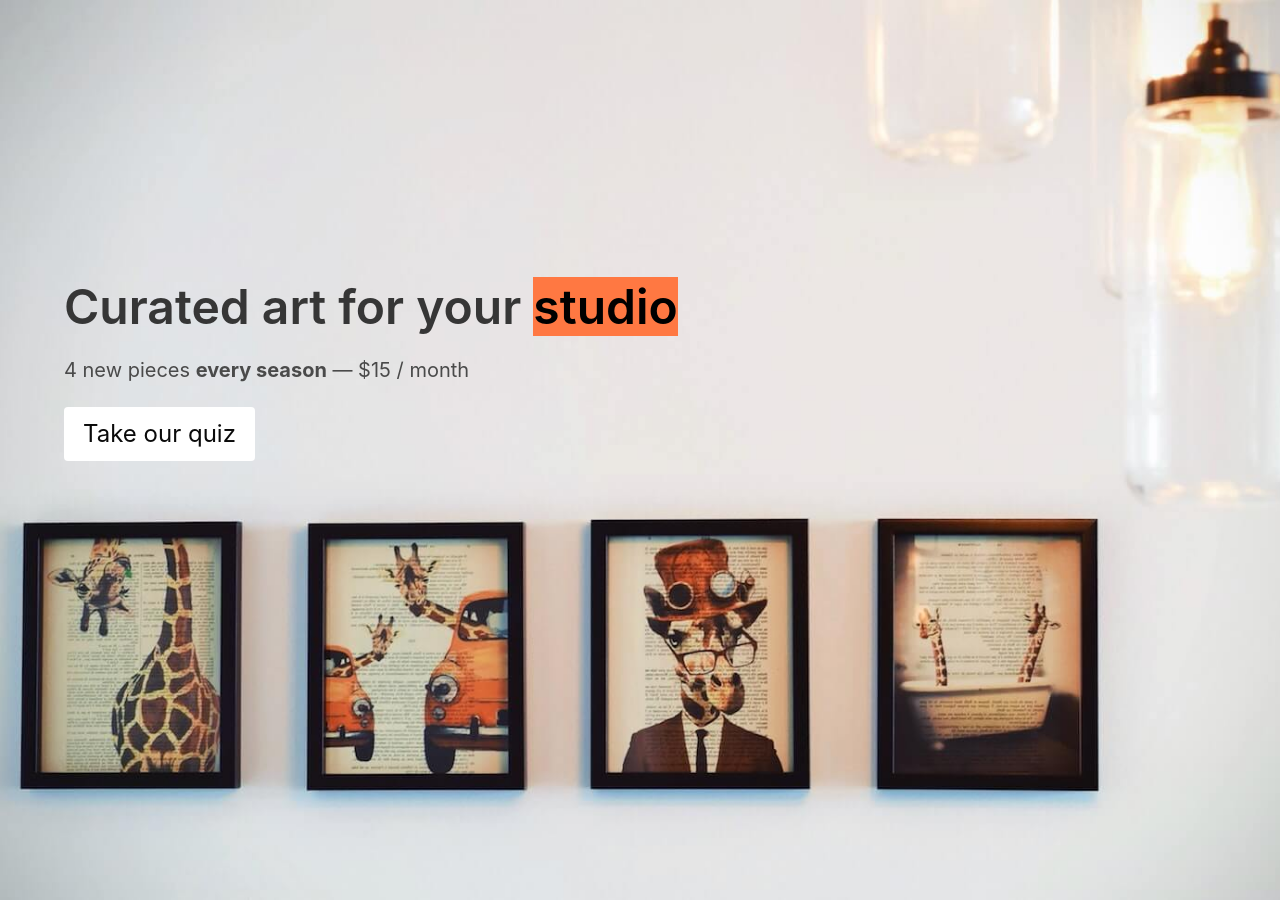
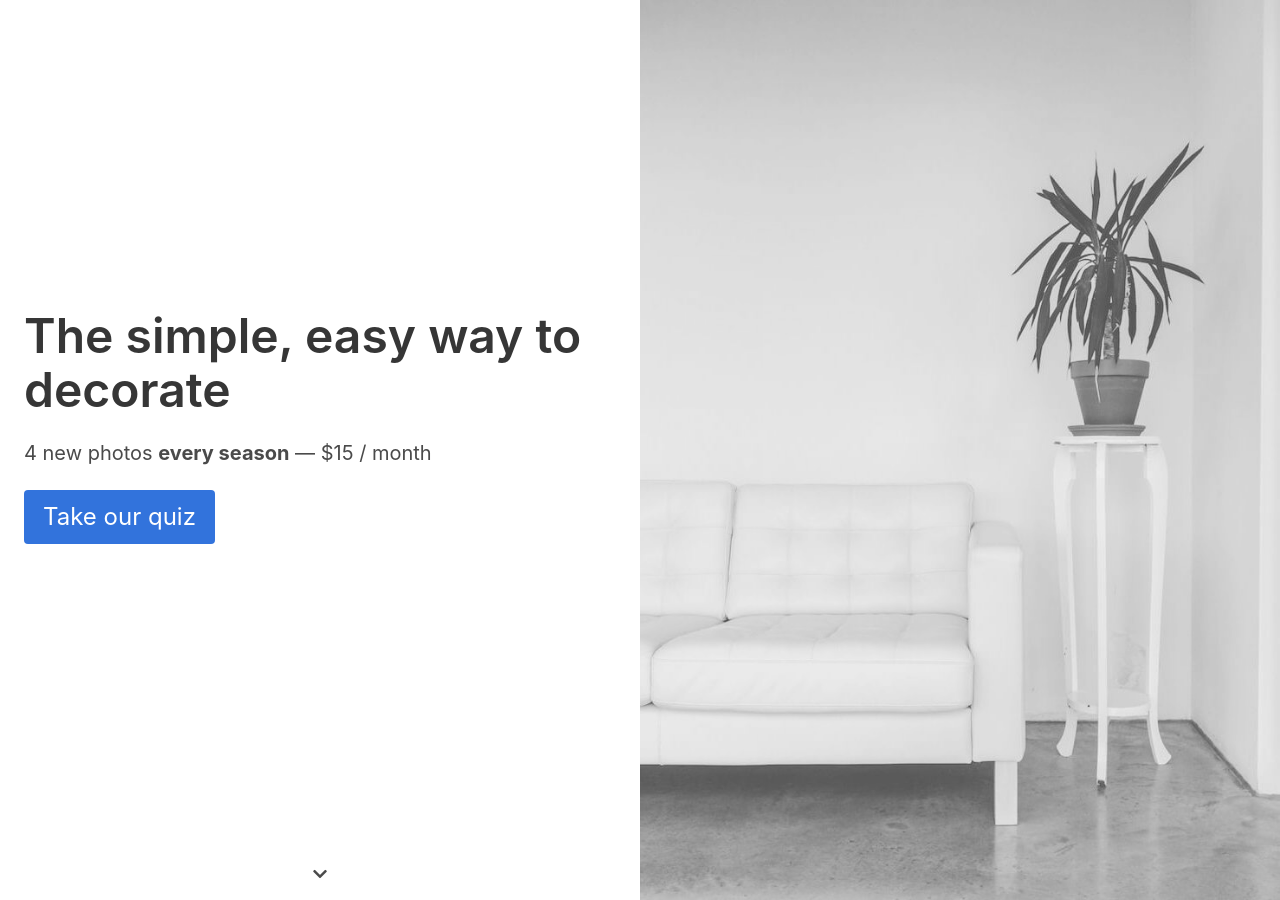
Before and after one commit to kofigumbs/apples-for-dinner, a Jekyll site: the page built from index.html, in a window 1280 px wide and 900 px high. Built offline with Jekyll 4.4.1, drawn with Linux system fonts in a browser that asks for light colours; nearby versions of some CDN libraries; comment, search, counter and statistics services are not loaded; some of the changed text lies outside the part shown.

Commit message:
Re-write index to demonstrate offering

```diff
--- /dev/null
+++ b/_includes/index-content.html
@@ -0,0 +1 @@
+<p>Hello, World!</p>
--- a/_layouts/default.html
+++ b/_layouts/default.html
@@ -27,15 +29,8 @@
     <meta name="theme-color" content="#ffffff">
 
     <style>
-    {{ page.styles }}
     .footer-columns {
       width: 100%;
-    }
-    .vcenter {
-      display: flex;
-      flex-direction: column;
-      justify-content: center;
-      height: 100%;
     }
     </style>
 
--- a/index.html
+++ b/index.html
@@ -1,135 +1,103 @@
 ---
-photo_credits: Tim Gouw and Lefty Kasdaglis
-styles: |
-  mark {
-    background-color: #FF7842;
+photo_credits:
+ - Bernard Hermant
+ - Sarah Dorweiler (old)
+---
+<style>
+  .page {
+    position: relative;
+    height: 100vh;
   }
-  .hero-image {
-    background-image: url(/images/index-hero.jpg);
+  .clip {
+    pointer-events: none;
+    position: absolute;
+    clip: rect(auto, auto, auto, auto);
+    z-index: -1;
+  }
+  .clip, .clip-image {
+    top: 0;
+    left 0;
+    width: 100vw;
+    height: 100vh;
+  }
+  .clip-image {
+    position: fixed;
     background-size: cover;
     background-repeat: no-repeat;
+    background-position: center top;
   }
-  .hero-image > * {
-    transform: translateY(-5em);
+  .index-hero-grayscale {
+    background-image: url(/images/index-hero.jpg);
+    filter: grayscale(100%);
   }
-  .banner-image {
-    background-image: url(/images/index-banner.jpg);
-    background-size: cover;
-    background-repeat: no-repeat;
-    min-height: 25em;
+  .index-hero-frames {
+    background-image: url(/images/index-hero-frames.jpg);
   }
-  .banner-text {
-    margin: 0 2em;
-    word-wrap: break-word;
+  .reading-light {
+    background-color: rgba(255, 255, 255, 0.30);
   }
-  .banner-pricing {
-    margin-bottom: 0 !important;
+  .half {
+    width: 100%;
   }
-  .banner-pricing > * {
-    height: 25em;
+  .bounce {
+    animation: bounce 2s infinite;
   }
-  .align-center {
-    align-items: center;
+  @keyframes bounce {
+    0%, 20%, 50%, 80%, 100% {
+      transform: translateY(0);
     }
----
-<section class="hero is-fullheight">
-  <div class="hero-body hero-image">
-    <div class="container">
+    40% {
+      transform: translateY(-1.0em);
+    }
+    60% {
+      transform: translateY(-0.5em);
+    }
+  }
+  @media screen and (min-width: 769px) {
+    .clip, .clip-image {
+      left: 50vw;
+      width: 50vw;
+    }
+    .half {
+      width: 50%;
+    }
+  }
+</style>
+
+<section class="page">
+  <div class="hero is-fullheight reading-light">
+    <div class="hero-body">
+      <div class="half">
         <h1 class="title is-1 is-spaced">
-        Curated art for your
-        <mark data-tags='["office", "nursery", "studio", "shop", "airbnb", "dorm"]'>home</mark>
+          The simple, easy way to decorate
         </h1>
         <p class="subtitle">
-        4 new pieces
+          4 new photos
           <span class="has-text-weight-bold">every season</span>
           — $15 / month
         </p>
-      <a class="button is-large is-white" href="/profile">Take our quiz</a>
+        <a class="button is-large is-link" href="/profile">Take our quiz</a>
       </div>
+    </div>
+    <div class="hero-footer has-text-centered">
+      <div class="half">
+        <span class="icon is-large bounce"><i class="fas fa-chevron-down"></i></span>
+      </div>
+    </div>
+  </div>
+  <div class="clip">
+    <div class="clip-image index-hero-grayscale"></div>
   </div>
 </section>
 
-<section class="hero is-fullheight">
-  <div class="hero-body">
-    <div class="container has-text-centered">
-      <h2 class="subtitle is-1">Simple</h2>
-      <div class="columns">
-        <div class="column">
-          <div class="notification is-white">
-            <span class="icon is-large"><i class="fas fa-comment-alt fa-2x"></i></span>
-            <h3 class="title is-4">Tell us what you like</h3>
-            <p>
-              Take our <span class="has-text-weight-bold">short quiz</span>, so we can get to know you.
-              We curate all kinds of pictures to find pieces <span class="has-text-weight-bold">unique to you</span>.
-            </p>
+<section class="page">
+  <div class="clip">
+    <div class="clip-image index-hero-frames"></div>
   </div>
-        </div>
-        <div class="column">
-          <div class="notification is-light">
-            <span class="icon is-large"><i class="fas fa-box-open fa-2x"></i></span>
-            <h3 class="title is-4">Get your framed pictures</h3>
-            <p>
-              Your first package will include <span class="has-text-weight-bold">4 pictures and 4 frames</span>.
-              After that, you'll get new pictures quarterly based on your tastes.
-              <span class="has-text-weight-bold">Reuse the same frames and keep the old pictures</span> for your personal collection!
-            </p>
-          </div>
-        </div>
-        <div class="column">
-          <div class="notification is-white">
-            <span class="icon is-large"><i class="fas fa-redo-alt fa-2x fa-flip-horizontal"></i></span>
-            <h3 class="title is-4">That's it</h3>
-            <p>
-              We tried hard to come up with a third step,
-              but we really couldn't. Just <span class="has-text-weight-bold">set it and forget it</span>.
-            </p>
-          </div>
-        </div>
-      </div>
-    </div>
+  <div class="is-hidden-mobile">
+    {% include index-content.html %}
   </div>
 </section>
-
-<section class="columns">
-  <div class="column is-half banner-image"></div>
-  <br>
-  <div class="column is-half">
-    <div class="banner-text vcenter">
-      <h2 class="title is-1">The fine print</h2>
-      <div class="content">
-        <ul>
-          <li>Our current frames are 8" x 10", thin, black, and mat-less</li>
-          <li>Free shipping to anywhere in the US</li>
-          <li>We hope you love it, but you can cancel your subscription at any time</li>
-          <li class="has-text-weight-bold">Apples for Dinner makes a great gift</li>
-        </ul>
+<div class="is-hidden-tablet">
+  {% include index-content.html %}
 </div>
-    </div>
-  </div>
-</section>
-
-<section class="columns banner-pricing">
-  <div class="column is-half">
-    <div class="vcenter align-center">
-      <h2 class="title is-1">$15</h2>
-      <h3 class="subtitle">per month</h3>
-      <a class="button is-dark is-large" href="/profile">Take our quiz</a>
-    </div>
-  </div>
-  <div class="column is-half has-background-light">
-    <div class="vcenter banner-text has-text-centered">
-      <h2 class="subtitle is-2 has-text-weight-light">
-        <p>Discover your next</p>
-        <p class="has-text-weight-bold"><mark data-tags='["conversation starter", "personal aesthetic"]'>favorite artist</mark></p>
-      </h2>
-    </div>
-  </div>
-</section>
-
-<script>
-  document.querySelectorAll('[data-tags]').forEach(function(el) {
-    var index = 0;
-    var words = JSON.parse(el.dataset.tags).concat([el.innerHTML.toString()]);
-    setInterval(function() { el.innerHTML = words[index++ % words.length] }, 1500);
-  });
-</script>
```
Also changed, not shown: other parts of _layouts/default.html (+2 -0 lines), profile.html (+4 -4 lines), images/index-banner.jpg (deleted), images/index-hero-frames.jpg (added), images/index-hero.jpg. Lines whose indentation alone changed are shown as unchanged.
